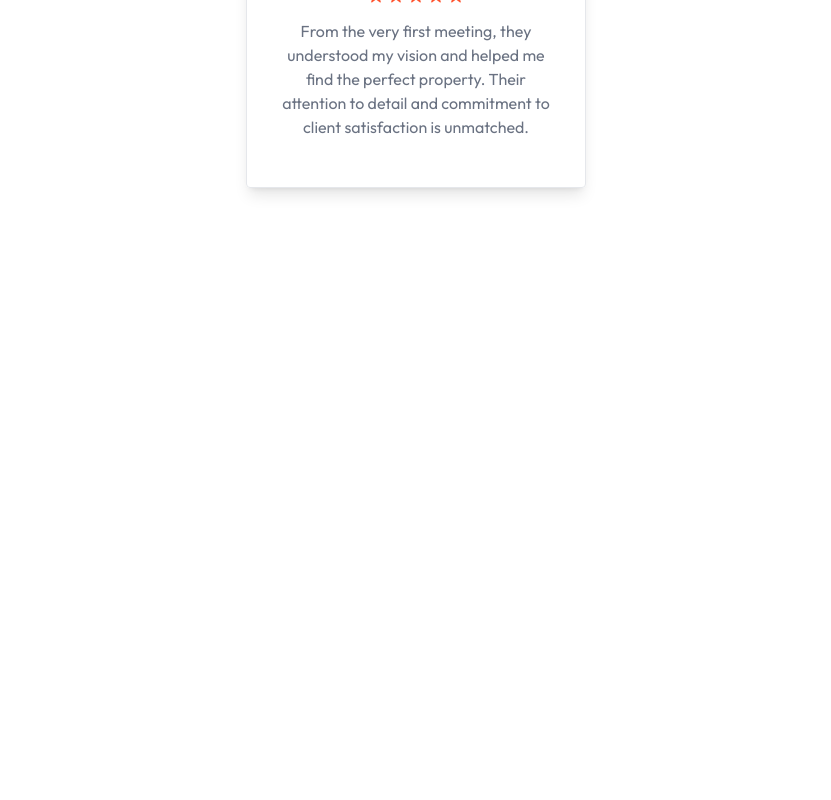
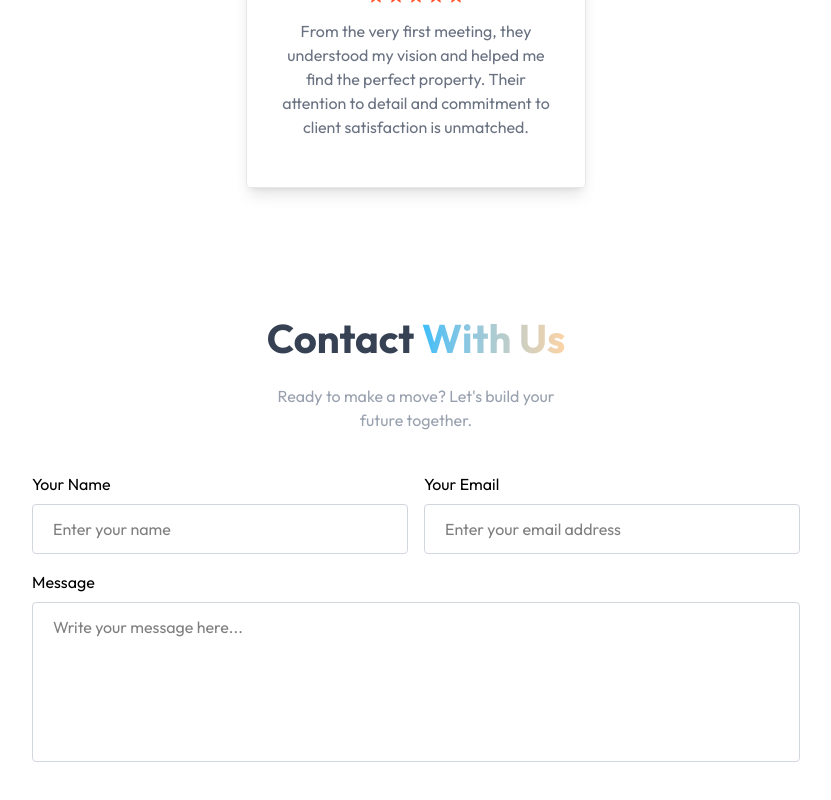
Before and after one commit to AnicetChiza/estate, a React (Vite) app: page / in a window 1280 px wide. Shown: the part 3213-4013 px from the top of the page, without its empty margins (224-1055 px from the left). Before the commit the page ends 3461 px from the top, so only its background shows below. Built offline with nearby package versions, Linux system fonts and the light colour scheme; a web font is replaced by a local one.

Commit message:
add to my repository

```diff
--- a/src/App.jsx
+++ b/src/App.jsx
@@ -3,6 +3,7 @@ import Header from './components/Header'
 import About from './components/About'
 import Projects from './components/Projects'
 import Testimonials from './components/Testimonials'
+import Contact from './components/Contact'
 
 const App = () => {
     return (
@@ -11,6 +12,7 @@ const App = () => {
             <About />
             <Projects />
             <Testimonials />
+            <Contact />
         </>
     )
 }
--- /dev/null
+++ b/src/components/Contact.jsx
@@ -0,0 +1,31 @@
+import React from 'react'
+
+const Contact = () => {
+    return (
+        <div className='py-15 px-4 sm:px-12 lg:px-24 xl:px-40'>
+            <div className='flex flex-col items-center justify-center'>
+                <h1 className='text-[25px] text-gray-700 sm:text-[30px] md:text-[40px] font-bold'>Contact <span className='bg-gradient-to-r from-[#38BDF8] to-[#fcd3a4] bg-clip-text text-transparent'>With Us</span></h1>
+                <p className='mt-4 max-w-80 text-center text-gray-400'>Ready to make a move? Let's build your future together.</p>
+            </div>
+
+            <form className='max-w-3xl mx-auto'>
+                <div className='flex gap-4 mt-10'>
+                    <div className='w-full flex flex-col gap-2 md:w-1/2 text-left'>
+                        Your Name
+                        <input className='w-full border border-gray-300 py-3 px-5 rounded outline-none' type="text" name='name' placeholder='Enter your name' required/>
+                    </div>
+                    <div className='w-full flex flex-col gap-2 md:w-1/2 text-left'>
+                        Your Email
+                        <input className='w-full border border-gray-300 py-3 px-5 rounded outline-none' type="email" name='email' placeholder='Enter your email address' required/>
+                    </div>
+                </div>
+                <div className='w-full flex flex-col gap-2 mt-4 text-left'>
+                    Message
+                    <textarea className='w-full border border-gray-300 py-3 px-5 rounded outline-none resize-none h-40' name="message" placeholder='Write your message here...' required></textarea>
+                </div>
+            </form>
+        </div>
+    )
+}
+
+export default Contact
```
